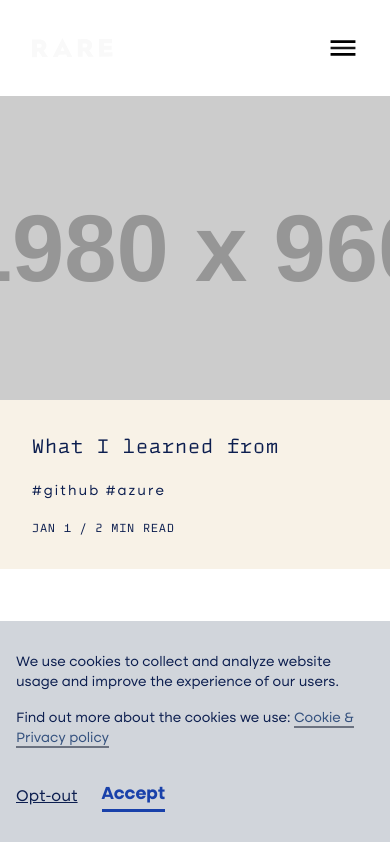
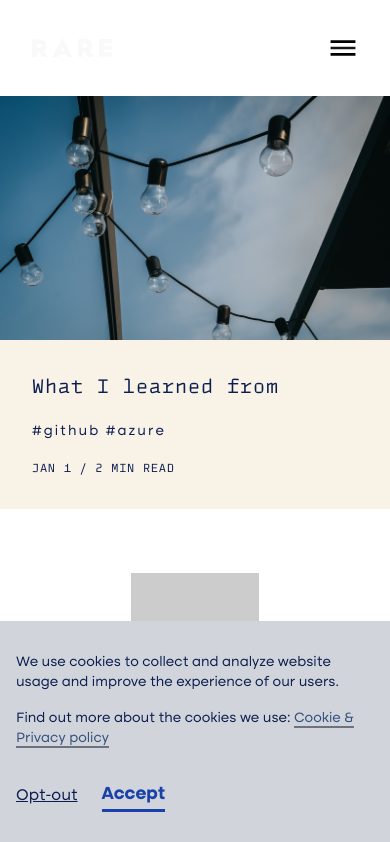
Before and after one commit to rareagency/rare.fi, a Next.js app: page /blog/testpost in a window 390 px wide. Shown: the top 842 px of the page. Built offline with nearby package versions, Linux system fonts and the light colour scheme; a small style sheet from the web is missing.

Commit message:
Fix/image optimization (#109)

```diff
--- a/components/Blog/BlogHeader.tsx
+++ b/components/Blog/BlogHeader.tsx
@@ -1,10 +1,12 @@
+import Image from "next/image";
 import React from "react";
 import { daysPassed } from "../../utils/blog";
 import { c } from "../../utils/classnames";
 
 interface Props {
-  imgUrl: string;
-  imgAlt: string;
+  image: string | StaticImageData;
+  imageAlt: string;
+  imagePlaceholder?: string;
   title: string;
   intro?: string;
   tags?: string[];
@@ -14,8 +16,9 @@ interface Props {
 }
 
 const BlogHeader = ({
-  imgUrl,
-  imgAlt,
+  image,
+  imageAlt,
+  imagePlaceholder,
   title,
   tags,
   intro,
@@ -25,12 +28,32 @@ const BlogHeader = ({
 }: Props) => {
   return (
     <header className="col-all layout-grid mt-48 sm:mt-24">
-      <img
-        src={imgUrl}
-        alt={imgAlt}
-        className="col-all object-cover w-full"
-        style={{ minHeight: "20rem", maxHeight: "35rem" }}
-      />
+      <div
+        className="overflow-hidden col-all w-full"
+        style={{ maxHeight: "40rem" }}
+      >
+        {typeof image === "string" ? (
+          <Image
+            src={image}
+            alt={imageAlt}
+            placeholder="blur"
+            blurDataURL={imagePlaceholder}
+            layout="responsive"
+            width={1075}
+            height={425}
+            className="object-cover"
+            unoptimized
+          />
+        ) : (
+          <Image
+            src={image}
+            alt={imageAlt}
+            placeholder="blur"
+            layout="responsive"
+            unoptimized
+          />
+        )}
+      </div>
 
       <article
         className={c(
@@ -38,7 +61,7 @@ const BlogHeader = ({
           "mx-auto py-16 px-8 -mt-64",
           "md:-mt-4 2xl:w-full 2xl:-mt-24 sm:py-8"
         )}
-        style={{ maxWidth: "1535px" }}
+        style={{ maxWidth: "1535px", zIndex: 1 }}
       >
         <section className="col-start-2 col-span-6">
           <h2 className="mb-10 sm:text-xl sm:mb-3 tracking-wider">{title}</h2>
--- a/components/ContactUs/ContactRiku.tsx
+++ b/components/ContactUs/ContactRiku.tsx
@@ -1,13 +1,19 @@
+import Image from "next/image";
 import React from "react";
+import rikuImg from "../../public/static/pictures/riku-rouvila.jpg";
 import TextLink from "../TextLink";
 
 export const ContactRiku = () => (
   <section id="contact-riku" className="col-all layout-grid p-0 mt-48 md:mt-16">
-    <img
-      src="/static/pictures/riku-rouvila.jpg"
-      alt="Riku Rouvila - Lead developer and Co-Founder of the company"
-      className="col-start-2 col-span-4 md:col-span-6 lg:col-start-1 lg:col-span-6 lg:px-8"
-    />
+    <div className="col-start-2 col-span-4 md:col-span-6 lg:col-start-1 lg:col-span-6 lg:px-8">
+      <Image
+        src={rikuImg}
+        alt="Riku Rouvila - Lead developer and Co-Founder of the company"
+        placeholder="blur"
+        className="object-cover"
+        unoptimized
+      />
+    </div>
 
     <p className="paragraph col-start-6 col-span-2 self-center lg:col-all lg:px-8 lg:mt-20">
       Hi, I&apos;m Riku –<br />
--- a/components/Stories/Stories.tsx
+++ b/components/Stories/Stories.tsx
@@ -1,4 +1,6 @@
 import React from "react";
+import firstStoryImg from "../../public/static/blog/founding-story/header.jpg";
+import secondStoryImg from "../../public/static/pictures/stock2.jpg";
 import { getStaticMetaData } from "../../utils/blog";
 import Button from "../Button";
 import TextLink from "../TextLink";
@@ -15,11 +17,11 @@ const Stories = () => {
       <img
         src="/static/rare_est.svg"
         alt="Rare Est. 2019"
-        className="rare-est col-start-2 absolute transform -translate-y-1/3 md:w-1/2 md:-translate-y-1/2 pointer-events-none"
+        className="rare-est col-start-2 absolute transform -translate-y-1/3 md:w-1/2 md:-translate-y-1/2 pointer-events-none z-10"
       />
 
       <Story
-        image={foundingStory.cover_image}
+        image={firstStoryImg}
         imageAlt={foundingStory.cover_image_alt}
         link={`/blog/${foundingStory.slug}`}
         title="Story"
@@ -27,7 +29,7 @@ const Stories = () => {
         orientation="left"
       />
       <Story
-        image="/static/pictures/stock2.svg"
+        image={secondStoryImg}
         imageAlt="Stock photo"
         link={`/#`}
         title="Career story"
--- a/components/Stories/Story.tsx
+++ b/components/Stories/Story.tsx
@@ -1,12 +1,14 @@
+import Image from "next/image";
 import Link from "next/link";
 import React, { ReactNode } from "react";
+import { staticPlaceholder } from "../../utils/blog";
 import { c } from "../../utils/classnames";
 import CircleButton from "../CircleButton";
 
 type StoryProps = {
   title?: ReactNode;
   header?: ReactNode;
-  image?: string;
+  image: string | StaticImageData;
   imageAlt?: string;
   link: string;
   orientation?: "left" | "right";
@@ -22,9 +24,7 @@ const Story = ({
 }: StoryProps) => (
   <article className="pt-24 col-all layout-grid md:pt-4 md:pb-2">
     <Link href={link} aria-label={`Read ${header}`} passHref>
-      <img
-        src={image}
-        alt={imageAlt}
+      <div
         className={c(
           "col-span-3 md:col-span-full md:w-full md:px-0 lg:order-2 cursor-pointer",
           {
@@ -32,7 +32,28 @@ const Story = ({
             "col-start-5": orientation === "right",
           }
         )}
-      />
+      >
+        {typeof image === "string" ? (
+          <Image
+            src={image}
+            alt={imageAlt}
+            height={450}
+            width={600}
+            placeholder="blur"
+            blurDataURL={staticPlaceholder}
+            className="object-cover"
+            unoptimized
+          />
+        ) : (
+          <Image
+            src={image}
+            alt={imageAlt}
+            placeholder="blur"
+            layout="responsive"
+            unoptimized
+          />
+        )}
+      </div>
     </Link>
 
     <div
--- a/pages/blog/[slug].tsx
+++ b/pages/blog/[slug].tsx
@@ -32,8 +32,9 @@ const Post = ({ article }: Props) => {
     <Layout title={article.title}>
       <BlogHeader
         title={article.title}
-        imgUrl={article.cover_image}
-        imgAlt="cover image"
+        image={article.cover_image}
+        imageAlt="cover image"
+        imagePlaceholder={article.cover_image_placeholder}
         tags={article.tags}
         publishedAtReadable={article.readable_publish_date}
         publishedAt={article.published_at}
--- a/pages/blog/founding-story.tsx
+++ b/pages/blog/founding-story.tsx
@@ -5,8 +5,8 @@ import BlogImageRow from "../../components/Blog/BlogImageRow";
 import BlogParagraph from "../../components/Blog/BlogParagraph";
 import BlogQuote from "../../components/Blog/BlogQuote";
 import Layout from "../../layouts/Page";
+import headerImg from "../../public/static/blog/founding-story/header.jpg";
 import { getStaticMetaData } from "../../utils/blog";
-
 const metaData = getStaticMetaData("founding-story");
 
 const BlogDetail = () => {
@@ -14,8 +14,8 @@ const BlogDetail = () => {
     <Layout title={metaData.title}>
       <BlogHeader
         title={metaData.title}
-        imgUrl={metaData.cover_image}
-        imgAlt={metaData.cover_image_alt || ""}
+        image={headerImg}
+        imageAlt={metaData.cover_image_alt || ""}
         tags={metaData.tags}
         intro={metaData.description}
         publishedAtReadable={metaData.readable_publish_date}
--- a/pages/blog/testpost.tsx
+++ b/pages/blog/testpost.tsx
@@ -8,14 +8,15 @@ import BlogParagraph from "../../components/Blog/BlogParagraph";
 import BlogQuote from "../../components/Blog/BlogQuote";
 import SkaterBlock from "../../components/SkaterBlock";
 import Layout from "../../layouts/Page";
+import headerImg from "../../public/static/blog/founding-story/header.jpg";
 
 const BlogDetail = () => {
   return (
     <Layout title="Test blog post">
       <BlogHeader
         title="What I learned from"
-        imgUrl="https://via.placeholder.com/1980x960.jpg"
-        imgAlt="placeholder"
+        image={headerImg}
+        imageAlt="placeholder"
         tags={["github", "azure"]}
         publishedAtReadable="Jan 1"
         publishedAt="2021-01-01T12:00:00Z"
```
Also changed, not shown: components/Stories/BlogPostCard.tsx (+2 -0 lines), components/Stories/FeaturedStory.tsx (+2 -0 lines), public/static/pictures/stock2.jpg (added), 1 other file (tests, documents, lock files or other folders).
